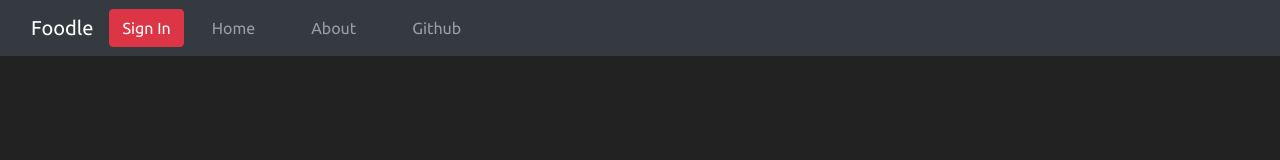
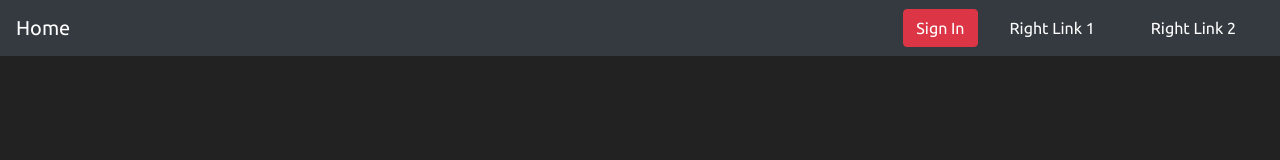
Before and after one commit to Traingles/bootstrap-testing, a plain HTML site: page index.html in a window 1280 px wide. Drawn offline with nearby package versions, Linux system fonts and the light colour scheme.

Commit message:
work on nav

```diff
--- a/index.html
+++ b/index.html
@@ -15,38 +15,26 @@
 </head>
 
 <body>
-    <!-- https://www.codeply.com/go/ljI9F6aRLk -->
 
     <!-- dark novbar -->
-    <nav class="navbar navbar-expand-md bg-dark navbar-dark">
-        <div class="container-fluid">
-            <a class="navbar-brand" href="#">Foodle</a>
+    <nav class="navbar navbar-expand-sm bg-dark navbar-dark justify-content-end">
+        <a class="navbar-brand" href="#">Home</a>
 
-            <ul class="nav navbar-nav navbar-right">
-                <li>
-                    <button class="btn btn-danger navbar-btn">Sign In</button>
-                </li>
-            </ul>
+        <button class="btn btn-danger ml-auto mr-1">Sign In</button>
 
-            <!-- toggles navbar on smaller screens -->
-            <button class="navbar-toggler" type="button" data-toggle="collapse" data-target="#navbarNav"
-                aria-controls="navbarNav" aria-expanded="false" aria-label="Toggle navigation">
+        <button class="navbar-toggler" type="button" data-toggle="collapse" data-target="#navbarSupportedContent">
             <span class="navbar-toggler-icon"></span>
         </button>
 
-            <div class="collapse navbar-collapse" id="navbarNav">
-                <ul class="navbar-nav">
-                    <li class="nav-item">
-                        <a class="nav-link" href="#">Home</a>
+        <div class="collapse navbar-collapse flex-grow-0" id="navbarSupportedContent">
+            <ul class="navbar-nav text-right">
+                <li class="nav-item active">
+                    <a class="nav-link" href="#">Right Link 1</a>
                 </li>
-                    <li class="nav-item">
-                        <a class="nav-link" href="#">About</a>
-                    </li>
-                    <li class="nav-item">
-                        <a class="nav-link" href="#">Github</a>
+                <li class="nav-item active">
+                    <a class="nav-link" href="#">Right Link 2</a>
                 </li>
             </ul>
-            </div>
         </div>
     </nav>
 
```
Lines whose indentation alone changed are shown as unchanged.
